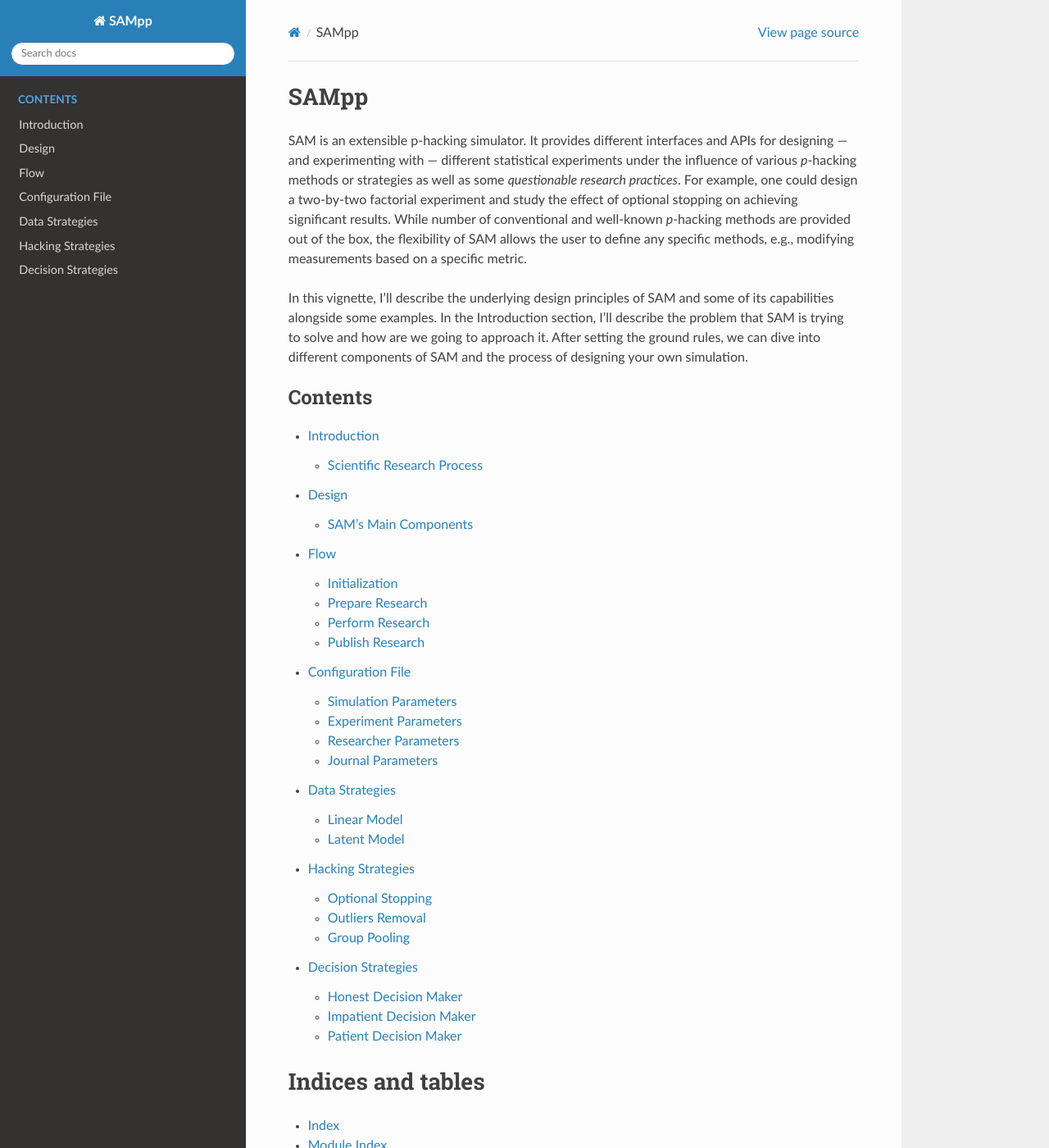
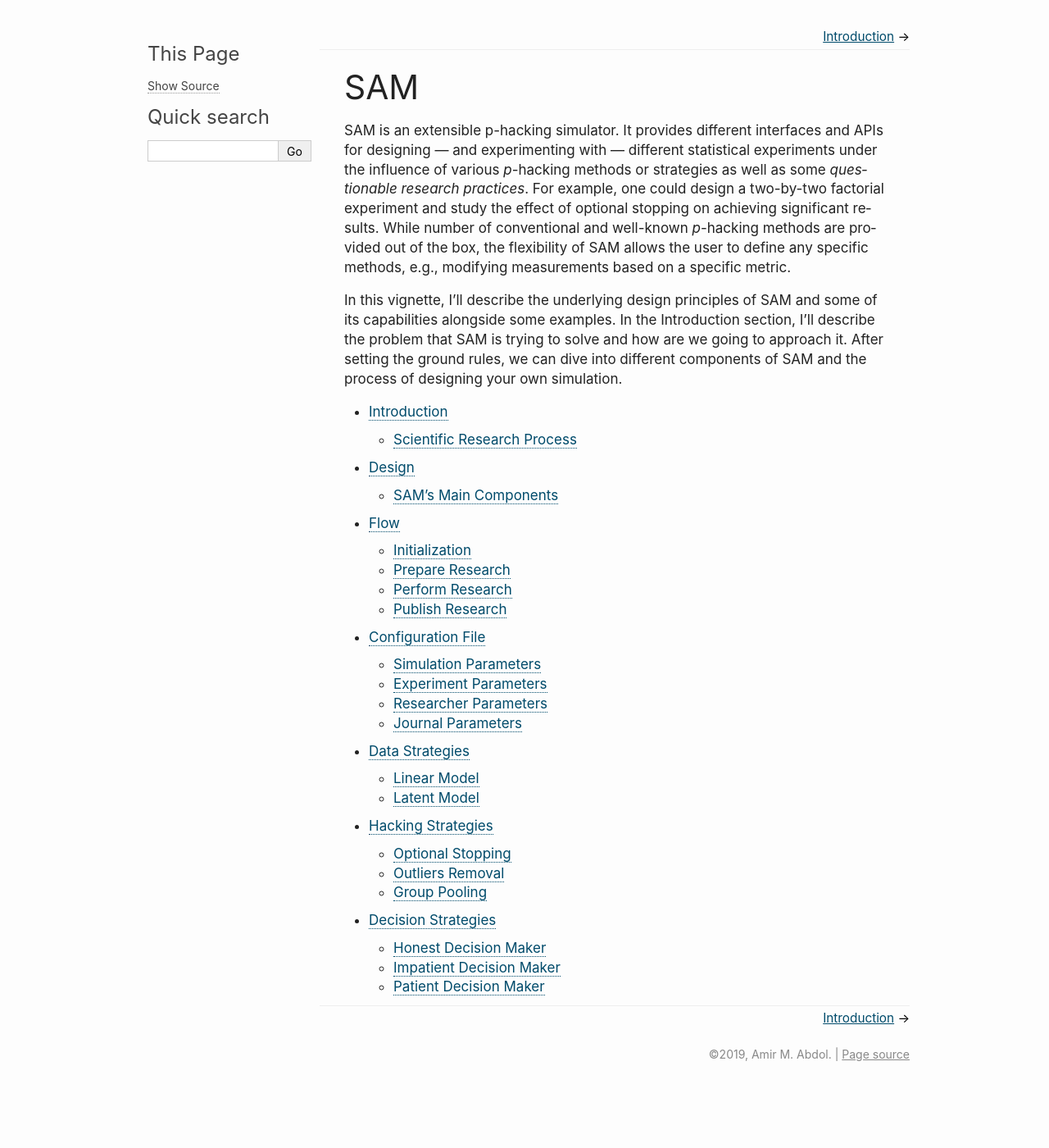
Before and after one commit to amirmasoudabdol/SAM, a Sphinx documentation site: the page built from docs/index.rst, in a window 1280 px wide and 1400 px high. Shown: the whole window at 82% size. Built offline with Sphinx 7.4.7, drawn with Linux system fonts in a browser that asks for light colours; some of the changed text lies outside the part shown.

Commit message:
some changes to the documentation

```diff
--- /dev/null
+++ b/docs/_static/custom.css
@@ -0,0 +1,38 @@
+div.body {
+    min-width: auto;
+    max-width: auto;
+}
+
+
+/* Text and background color for dark mode */
+@media (prefers-color-scheme: dark) {
+  body, p, a.reference.internal, div.admonition.note {
+    color: #e6e1e8;
+    background-color: #27262b;
+  }
+  div.body {
+    min-width: auto;
+    max-width: auto;
+    color: #e6e1e8;
+    background-color: #27262b;
+  }
+  table.docutils {
+  	-webkit-box-shadow: 2px 2px 4px #000;;
+  	box-shadow: 2px 2px 4px #000;
+  }
+/*  code {
+  	color: #e6e1e8;
+    background-color: #27262b;
+  }*/
+  a {
+  	color: #2c84fa;
+  }
+  div {
+  	  	color: #e6e1e8;
+    background-color: #27262b;
+  }
+  div.sphinxsidebarwrapper {
+  	  	color: #e6e1e8;
+    background-color: #27262b;
+  }
+}
--- a/docs/conf.py
+++ b/docs/conf.py
@@ -19,7 +19,7 @@ import textwrap
 
 # -- Project information -----------------------------------------------------
 
-project = 'SAMpp'
+project = 'SAM'
 copyright = '2019, Amir M. Abdol'
 author = 'Amir Masoud Abdol'
 
@@ -34,12 +34,13 @@ release = 'alpha'
 # ones.
 extensions = [
     'breathe',
-    'exhale'
+    'exhale',
+    'alabaster'
 ]
 
 # Setup the `breathe` extension
-breathe_projects = { "SAMpp": "xml" }
-breathe_default_project = "SAMpp"
+breathe_projects = { "SAM": "xml" }
+breathe_default_project = "SAM"
 
 # Setup the `exhale` extension
 import textwrap
@@ -126,33 +127,58 @@ source_suffix = '.rst'
 # a list of builtin themes.
 #
 
-# The name of the Pygments (syntax highlighting) style to use.
-# `sphinx` works very well with the RTD theme, but you can always change it
-pygments_style = 'sphinx'
+# import sphinx_bootstrap_theme
 
-# on_rtd is whether we are on readthedocs.org, this line of code grabbed from docs.readthedocs.org
-on_rtd = os.environ.get('READTHEDOCS', None) == 'True'
+# # Activate the theme.
+# html_theme = 'bootstrap'
+# html_theme_path = sphinx_bootstrap_theme.get_html_theme_path()
 
-if not on_rtd:  # only import and set the theme if we're building docs locally
-    import sphinx_rtd_theme
-    html_theme = 'sphinx_rtd_theme'
-    html_theme_path = [sphinx_rtd_theme.get_html_theme_path()]
 
-html_theme = 'sphinx_rtd_theme'
+# # The name of the Pygments (syntax highlighting) style to use.
+# # `sphinx` works very well with the RTD theme, but you can always change it
+pygments_style = 'monokai'
+
+# # on_rtd is whether we are on readthedocs.org, this line of code grabbed from docs.readthedocs.org
+# on_rtd = os.environ.get('READTHEDOCS', None) == 'True'
+
+# if not on_rtd:  # only import and set the theme if we're building docs locally
+#     import sphinx_rtd_theme
+#     html_theme = 'sphinx_rtd_theme'
+#     html_theme_path = [sphinx_rtd_theme.get_html_theme_path()]
+
+# html_theme = 'sphinx_rtd_theme'
+
+# html_theme_options = {
+#     'canonical_url': '',
+#     'logo_only': False,
+#     'display_version': True,
+#     'prev_next_buttons_location': 'bottom',
+#     'style_external_links': False,
+#     'vcs_pageview_mode': '',
+#     # Toc options
+#     'collapse_navigation': True,
+#     'sticky_navigation': True,
+#     'navigation_depth': 4,
+#     'includehidden': True,
+#     'titles_only': False
+# }
+
+import alabaster
+
+html_theme_path = [alabaster.get_path()]
+html_theme = 'alabaster'
 
 html_theme_options = {
-    'canonical_url': '',
-    'logo_only': False,
-    'display_version': True,
-    'prev_next_buttons_location': 'bottom',
-    'style_external_links': False,
-    'vcs_pageview_mode': '',
-    # Toc options
-    'collapse_navigation': True,
-    'sticky_navigation': True,
-    'navigation_depth': 4,
-    'includehidden': True,
-    'titles_only': False
+    'show_relbars': True,
+    'caption_font_family': "-apple-system, BlinkMacSystemFont, 'Segoe UI', Helvetica, Arial, sans-serif, 'Apple Color Emoji', 'Segoe UI Emoji', 'Segoe UI Symbol'",
+    'font_family': "-apple-system, BlinkMacSystemFont, 'Segoe UI', Helvetica, Arial, sans-serif, 'Apple Color Emoji', 'Segoe UI Emoji', 'Segoe UI Symbol'",
+    'code_font_family': "monospace",
+    'show_powered_by': False,
+    'base_bg': "#fdfdfd",
+    'body_bg': "#fdfdfd",
+    'body_text': "#222",
+    'pre_bg': "#27262b",
+    'description': "An extensible p-hacking simulator for Linear and Latent Models"
 }
 
 # Add any paths that contain custom static files (such as style sheets) here,
--- a/docs/data-strategies.rst
+++ b/docs/data-strategies.rst
@@ -35,7 +35,7 @@ variable), by multiplying the number of treatment conditions,
 :math:`n_d`. After knowing the number of groups, each group is being
 populated by :math:`n_o` observations from a multi-variate normal
 distribution with the mean of :math:`\mu` and covariance matrix of
-:math:`\sigma`, :math:`X \sim MN(\mu, \Sigma)`.
+:math:`\Sigma`, :math:`X \sim MN(\mu, \Sigma)`.
 
 You can change the parameters accordingly to implement your own design.
 For example, in order to set up an experiment with no covariance, you
--- a/docs/index.rst
+++ b/docs/index.rst
@@ -3,7 +3,7 @@
    You can adapt this file completely to your liking, but it should at least
    contain the root `toctree` directive.
 
-SAMpp
+SAM
 ======
 
 SAM is an extensible p-hacking simulator. It provides different
@@ -27,7 +27,6 @@ designing your own simulation.
 
 .. toctree::
    :maxdepth: 2
-   :caption: Contents
 
    introduction
    design
@@ -38,9 +37,9 @@ designing your own simulation.
    decision-strategies
 
 
-Indices and tables
-==================
+.. Indices and tables
+.. ==================
 
-* :ref:`genindex`
-* :ref:`modindex`
-* :ref:`search`
+.. * :ref:`genindex`
+.. * :ref:`modindex`
+.. * :ref:`search`
```
